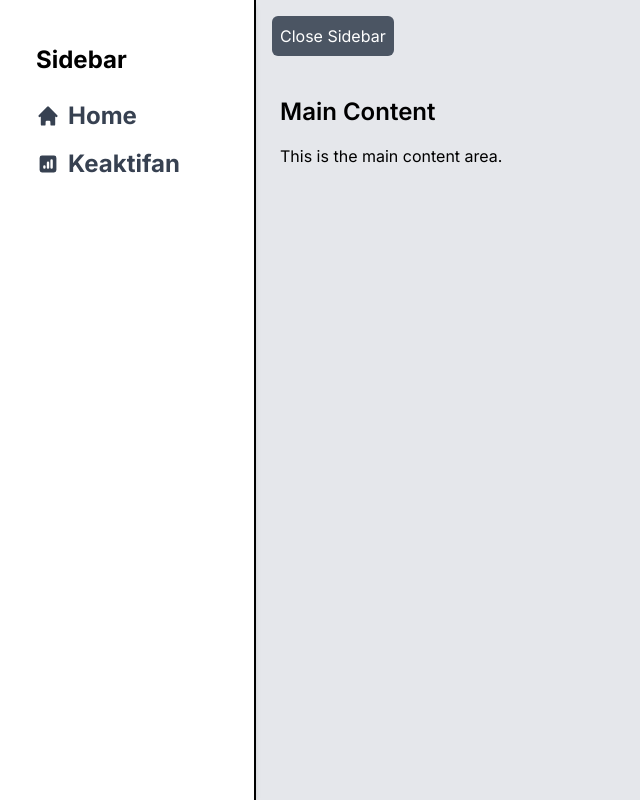
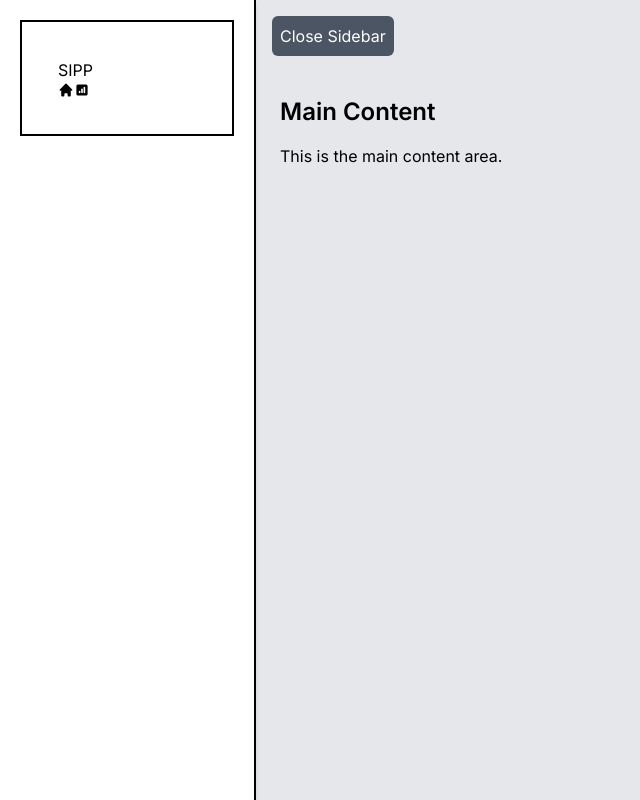
Before and after one commit to Shifyan/SIPP, a Next.js app: page /user/home in a window 1280 px wide. Shown: the whole page, without its empty margins (0-640 px from the left). Built offline with nearby package versions, Linux system fonts and the light colour scheme.

Commit message:
mencoba mengatasi masalah sidebar

```diff
--- a/app/components/sidebar.jsx
+++ b/app/components/sidebar.jsx
@@ -4,31 +4,14 @@ export default function SideBar({ isOpen }) {
     <>
       {isOpen ? (
         <div className="block p-5 bg-white shadow-md w-64 border-e-2 border-black">
-          {/* Sidebar content */}
-          <div className="px-4 py-6 flex flex-col justify-center">
-            <a href="#">
-              <h2 className=" font-bold text-2xl">Sidebar</h2>
+          <div className="p-9 border-2 border-black flex justify-center flex-col">
+            <a href="/user/home">
+              <h1>SIPP</h1>
             </a>
-            <ul className="mt-4 text-2xl font-bold">
-              <li className="py-2">
-                <a
-                  href="#"
-                  className="flex items-center text-gray-700 hover:text-gray-900"
-                >
-                  <HiHome className="mr-2" /> Home
-                </a>
-              </li>
-              <li className="py-2">
-                <a
-                  href="#"
-                  className="flex items-center text-gray-700 hover:text-gray-900"
-                >
-                  <HiChartSquareBar className="mr-2" />
-                  Keaktifan
-                </a>
-              </li>
-              {/* Add more sidebar items here */}
-            </ul>
+            <div className="flex">
+              <HiHome></HiHome>
+              <HiChartSquareBar></HiChartSquareBar>
+            </div>
           </div>
         </div>
       ) : (
```
